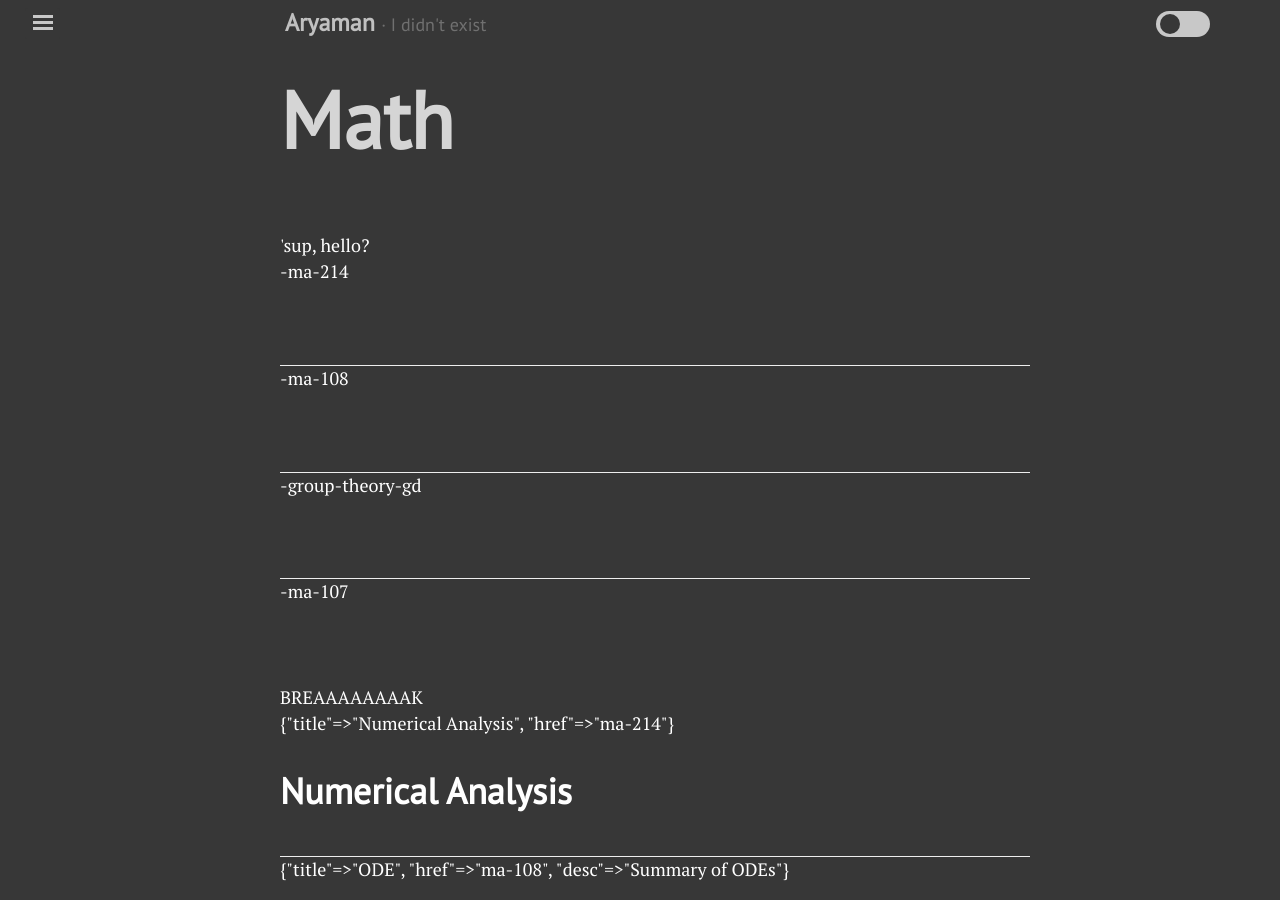
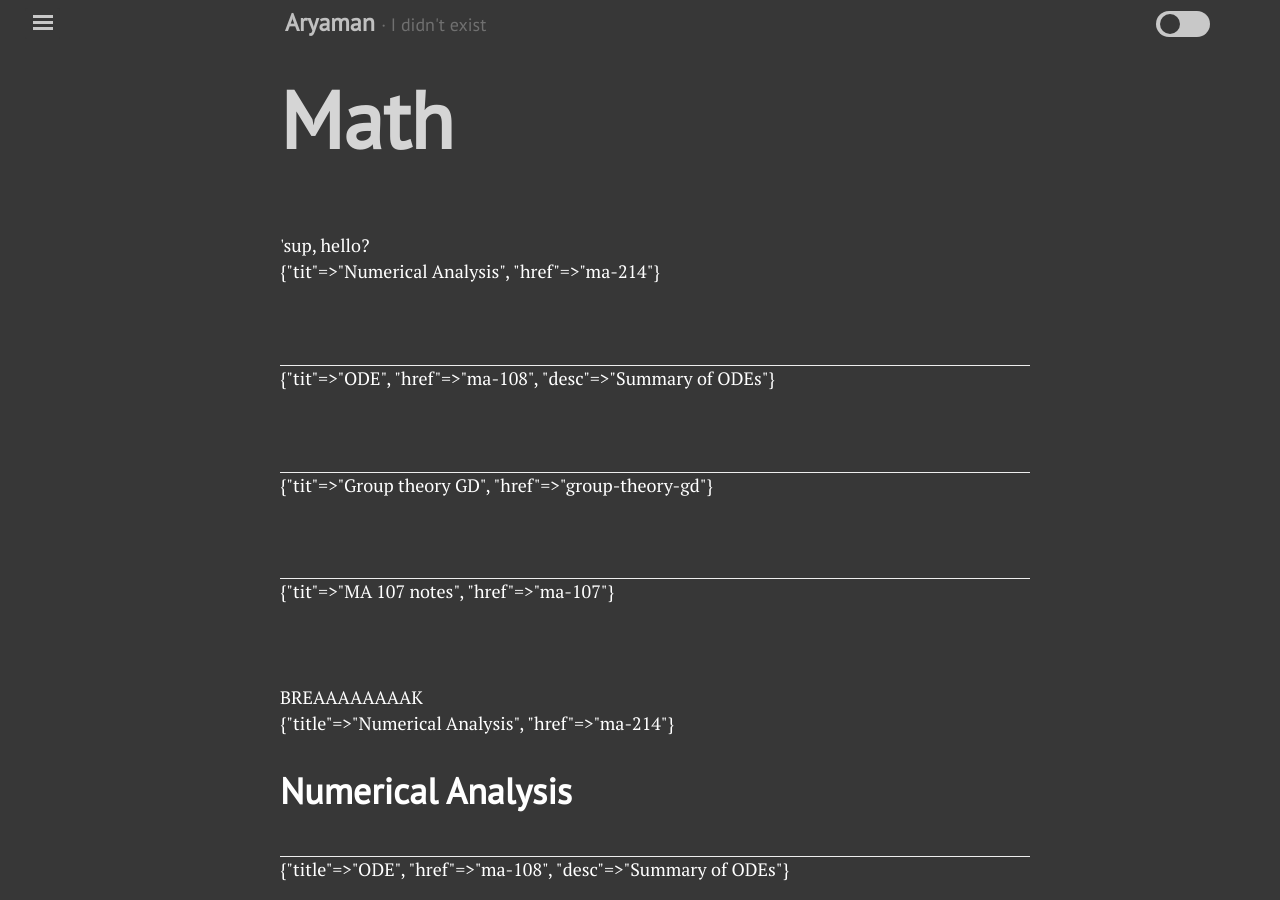
Before and after one commit to aryamanmaithani/math, a Jekyll site: the page built from test.html, in a window 1280 px wide and 900 px high. Built offline with Jekyll 4.4.1, drawn with Linux system fonts in a browser that asks for light colours; nearby versions of some CDN libraries.

Commit message:
test pt. 8

```diff
--- a/test.html
+++ b/test.html
@@ -8,7 +8,7 @@ light-image: /img/avatar-icon-light.png
 
 <div class="posts-list">
     {%- for link in site.data.math-links -%}
-    	{{ link[0] }}
+    	{{ link[1] }}
         <article class="post-preview">
           <a href="/math{{ link.href | relative_url }}">
           <h2 class="post-title">{{ link.tit }}</h2>
```
